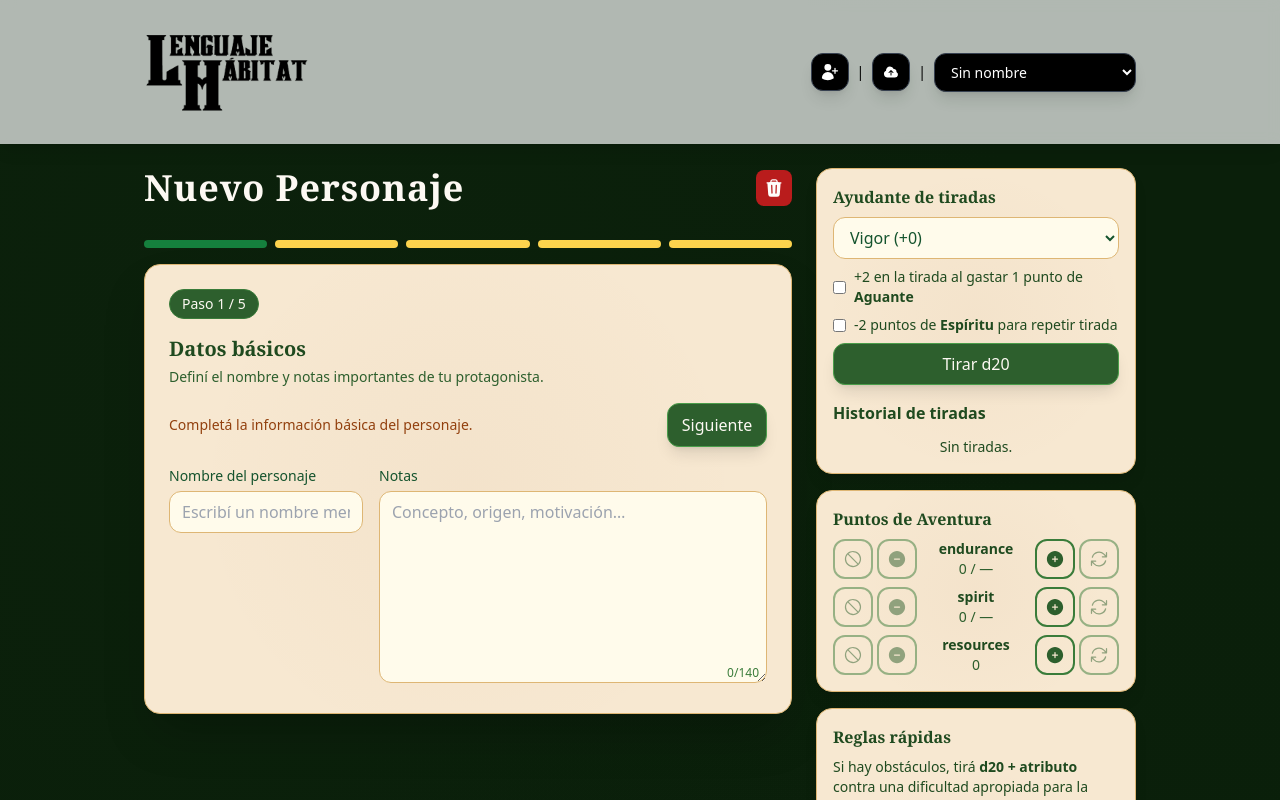
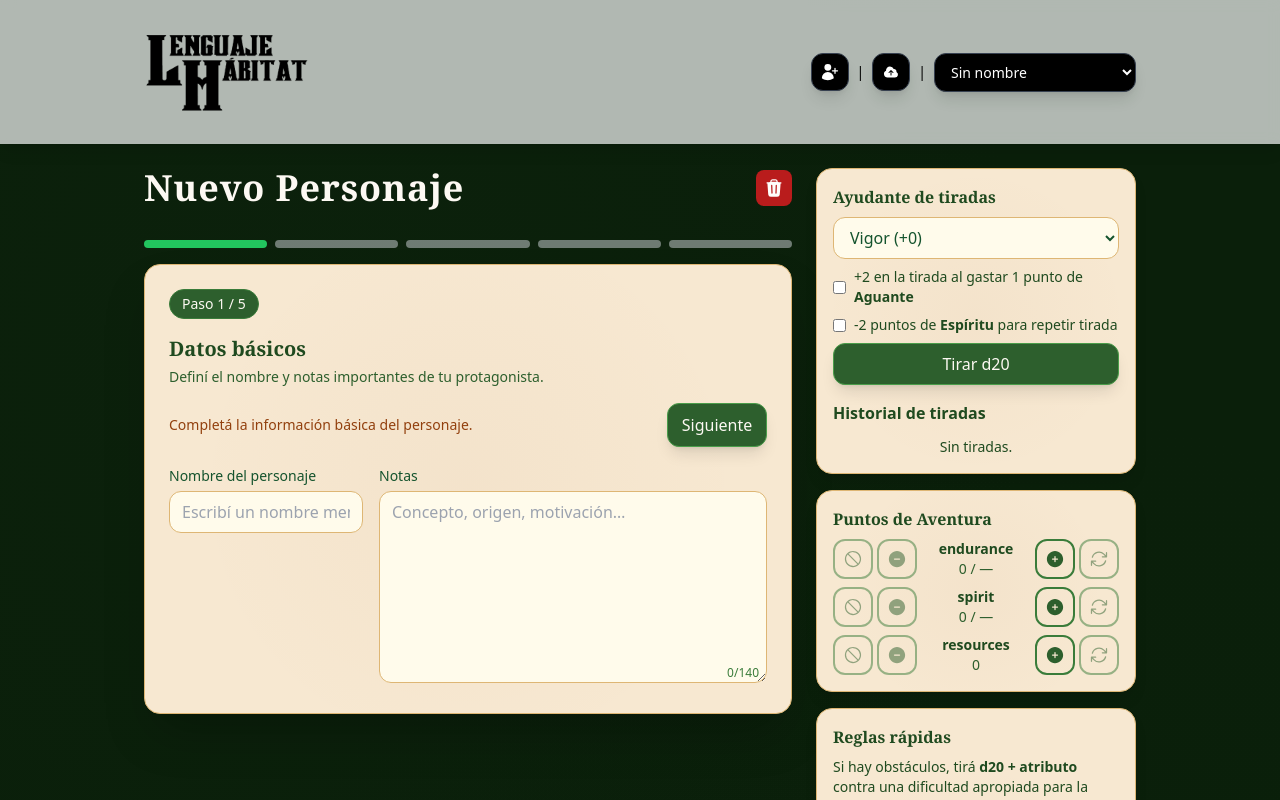
Before and after one commit to alterx/lenguaje-habitat-character-creator, a React (Vite) app: page / in a window 1280 px wide. Both pictures are taken after a click on the button "¡Crear mi primer personaje!". Shown: the top 800 px of the page. Built offline with nearby package versions, Linux system fonts and the light colour scheme; the HTML template or start-up script is replaced by a standard one.

Commit message:
fix: prevent user from advance before they've completed the required step

```diff
--- a/src/components/character/CharacterForm.tsx
+++ b/src/components/character/CharacterForm.tsx
@@ -47,6 +47,7 @@ export function CharacterForm({
           currentStep={currentStep}
           totalSteps={totalSteps}
           onStepClick={onStepChange}
+          character={character}
         />
       )}
 
--- a/src/components/character/CharacterStepper.tsx
+++ b/src/components/character/CharacterStepper.tsx
@@ -1,26 +1,75 @@
+import type { Character } from '../../types/Character';
+
 interface CharacterStepperProps {
   currentStep: number;
   totalSteps: number;
   onStepClick: (step: number) => void;
+  character: Character;
+}
+
+// Validation functions for each step
+function isStep1Valid(character: Character): boolean {
+  return character.name.trim().length > 0;
+}
+
+function isStep2Valid(character: Character): boolean {
+  return Object.values(character.attributes).every((v) => v !== null);
+}
+
+function isStep3Valid(character: Character): boolean {
+  return Object.values(character.packs).every((v) => v !== null);
+}
+
+function isStep4Valid(character: Character): boolean {
+  return (
+    character.virtues.length === 3 &&
+    character.virtues.every((v) => v.text.trim().length > 0) &&
+    character.complication.text.trim().length > 0
+  );
+}
+
+function getMaxAccessibleStep(character: Character): number {
+  if (!isStep1Valid(character)) return 1;
+  if (!isStep2Valid(character)) return 2;
+  if (!isStep3Valid(character)) return 3;
+  if (!isStep4Valid(character)) return 4;
+  return 5; // All steps accessible
 }
 
 export function CharacterStepper({
   currentStep,
   totalSteps,
   onStepClick,
+  character,
 }: CharacterStepperProps) {
+  const maxAccessibleStep = getMaxAccessibleStep(character);
+
   return (
     <nav className="mb-4 grid grid-cols-5 gap-2" aria-label="Pasos">
-      {Array.from({ length: totalSteps }).map((_, i) => (
-        <button
-          key={i}
-          className={`h-2 rounded-full ${
-            i + 1 <= currentStep ? 'bg-green-700' : 'bg-amber-300'
-          }`}
-          onClick={() => onStepClick(i + 1)}
-          aria-label={`Ir al paso ${i + 1}`}
-        />
-      ))}
+      {Array.from({ length: totalSteps }).map((_, i) => {
+        const stepNumber = i + 1;
+        const isAccessible = stepNumber <= maxAccessibleStep;
+        const isCompleted = stepNumber < currentStep;
+        const isCurrent = stepNumber === currentStep;
+
+        return (
+          <button
+            key={i}
+            className={`h-2 rounded-full transition-colors ${
+              isCompleted
+                ? 'bg-green-700'
+                : isCurrent
+                ? 'bg-green-500'
+                : isAccessible
+                ? 'bg-amber-300 hover:bg-amber-400'
+                : 'bg-gray-300 cursor-not-allowed opacity-50'
+            }`}
+            onClick={() => isAccessible && onStepClick(stepNumber)}
+            disabled={!isAccessible}
+            aria-label={`${isAccessible ? 'Ir al' : 'Paso no disponible'} paso ${stepNumber}`}
+          />
+        );
+      })}
     </nav>
   );
 }
```
